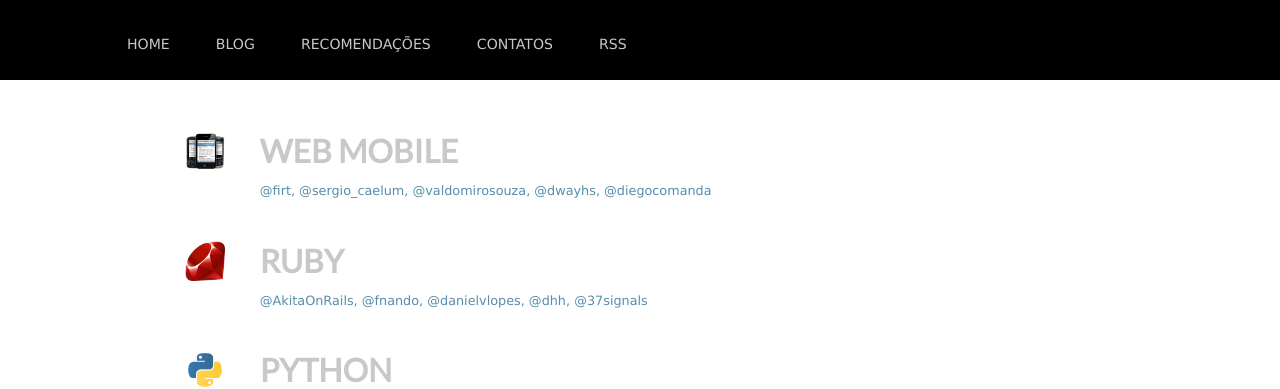
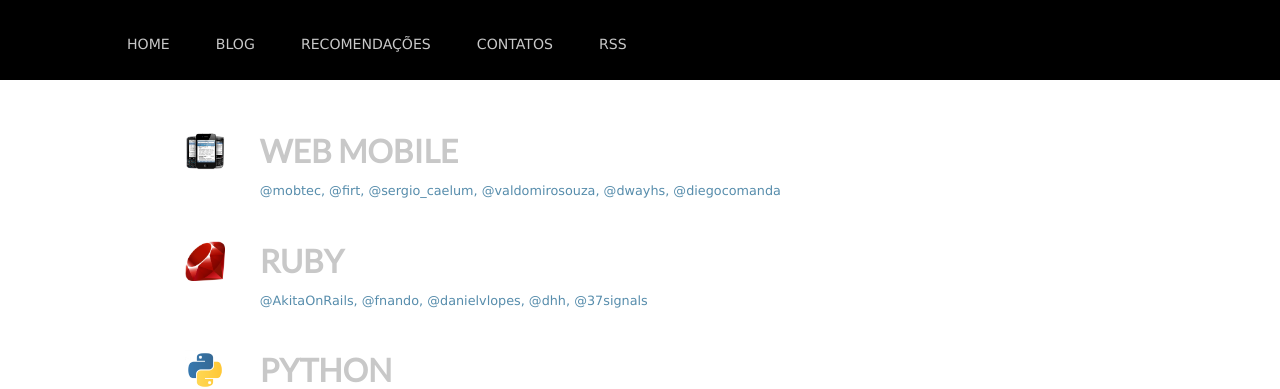
Before and after one commit to rgarbin/rgarbin.github.com, a Jekyll site: the page built from references/index.html, in a window 1280 px wide. Shown: the top 389 px of the page. Built offline with Jekyll 4.4.1, drawn with Linux system fonts in a browser that asks for light colours; comment, search, counter and statistics services are not loaded.

Commit message:
adicionando o terra mobile como referencia em web mobile

```diff
--- a/references/index.html
+++ b/references/index.html
@@ -12,6 +12,7 @@
           </a>
       </h3>
       <p>
+          <a href="http://twitter.com/mobtec" target="_blank">@mobtec,</a>
           <a href="http://twitter.com/firt" target="_blank">@firt,</a>
           <a href="http://twitter.com/sergio_caelum" target="_blank">@sergio_caelum,</a>
           <a href="http://twitter.com/valdomirosouza" target="_blank">@valdomirosouza,</a>
```
